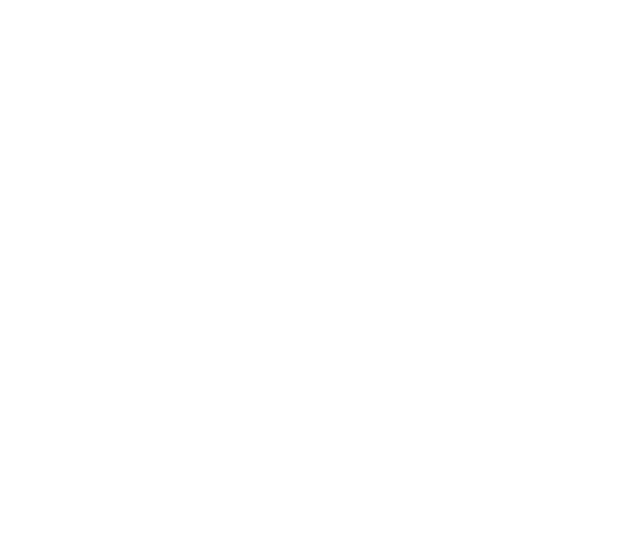
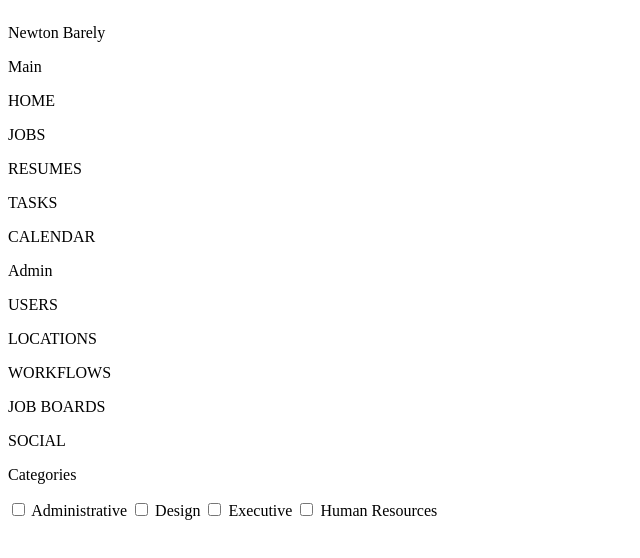
Before and after one commit to JackLaird0/JL-comp-challenge-3, a plain HTML site: page index.html in a window 1280 px wide. Shown: the whole page, without its empty margins (0-640 px from the left). Drawn offline with Linux system fonts and the light colour scheme.

Commit message:
Create basic structure of left nav bar

```diff
--- a/index.html
+++ b/index.html
@@ -1,10 +1,56 @@
-<!DOCTYPE html>
-<html>
+<html lang="en">
 <head>
-  <title></title>
-  <link rel="stylesheet" href="./style.css" type="text/css">
+  <meta charset="UTF-8">
+  <meta name="viewport" content="width=device-width, initial-scale=1.0">
+  <meta http-equiv="X-UA-Compatible" content="ie=edge">
+  <link rel="stylesheet" href="./style.css">
+  <title>Document</title>
 </head>
 <body>
-
+  <header>
+    <section>
+      <article>
+        <img src="" alt="">
+        <p>Newton Barely</p>
+      </article>
+      <article>
+        <p>Main</p>
+        <i></i>
+        <p>HOME</p>
+        <i></i>
+        <p>JOBS</p>
+        <i></i>
+        <p>RESUMES</p>
+        <i></i>
+        <p>TASKS</p>
+        <i></i>
+        <p>CALENDAR</p>
+      </article>
+      <article>
+        <p>Admin</p>
+        <i></i>
+        <p>USERS</p>
+        <i></i>
+        <p>LOCATIONS</p>
+        <i></i>
+        <p>WORKFLOWS</p>
+        <i></i>
+        <p>JOB BOARDS</p>
+        <i></i>
+        <p>SOCIAL</p>
+      </article>
+      <article>
+        <p>Categories</p>
+        <input id="checkbox" type="checkbox">
+        <label>Administrative</label>
+        <input id="checkbox" type="checkbox">
+        <label>Design</label>
+        <input id="checkbox" type="checkbox">
+        <label>Executive</label>
+        <input id="checkbox" type="checkbox">
+        <label>Human Resources</label>
+      </article>
+    </section>
+  </header>
 </body>
 </html>
```
